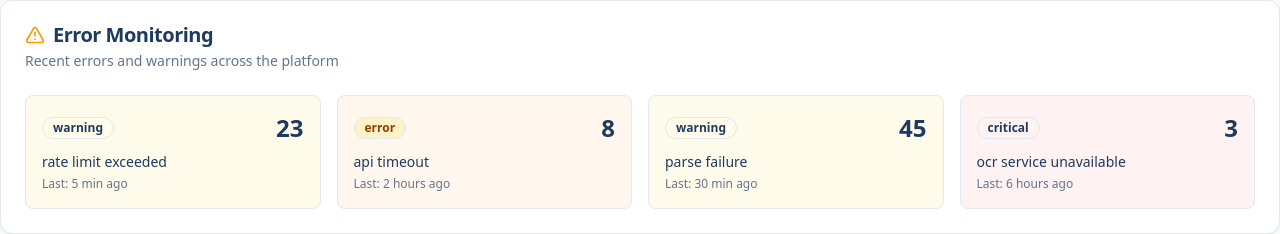
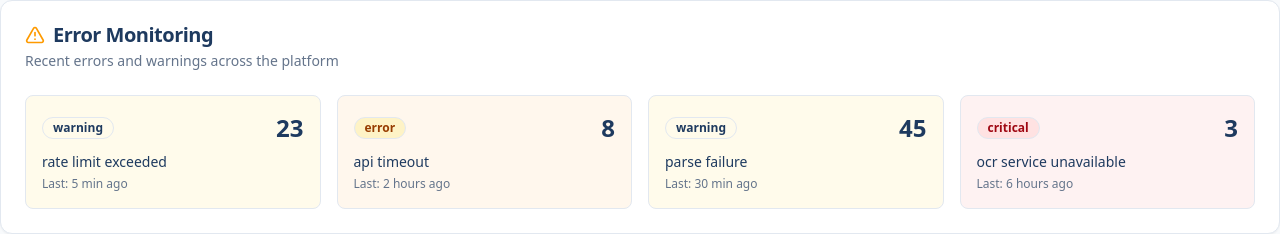
Before and after one commit to positivesocial/CAI-Intake, a Next.js app: page /platform/analytics in a window 1280 px wide. Shown: the part 1044-1278 px from the top of the page. Built offline with nearby package versions, Linux system fonts and the light colour scheme; no server answers.

Commit message:
fix: Use valid Badge variant 'error' instead of 'destructive'

```diff
--- a/src/app/(platform)/platform/analytics/page.tsx
+++ b/src/app/(platform)/platform/analytics/page.tsx
@@ -503,7 +503,7 @@ export default function AnalyticsPage() {
                   <Badge
                     variant={
                       error.severity === "critical"
-                        ? "destructive"
+                        ? "error"
                         : error.severity === "error"
                         ? "warning"
                         : "outline"
```
